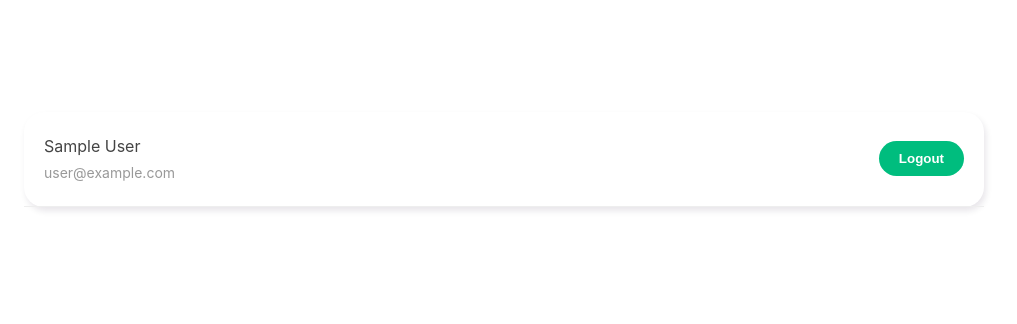
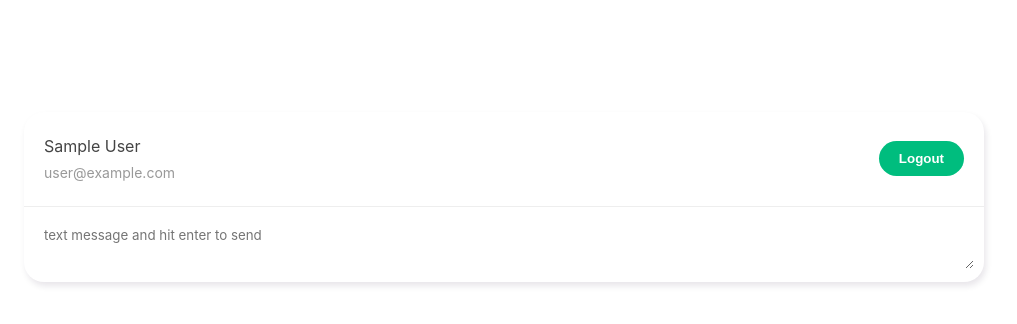
Before and after one commit to MadThura/live-chat-room, a Vue app: page /chatroom in a window 1280 px wide. Shown: the top 324 px of the page, without its empty margins (136-1153 px from the left). Built offline with nearby package versions, Linux system fonts and the light colour scheme; no server answers; sample sign-in values are in the browser's storage.

Commit message:
create new chat form

```diff
--- /dev/null
+++ b/src/components/NewChatForm.vue
@@ -0,0 +1,42 @@
+<script setup>
+import getUser from '@/composables/getUser';
+import { serverTimestamp } from 'firebase/firestore';
+import { ref } from 'vue';
+
+let message = ref("");
+let { user } = getUser();
+
+let handleSubmit = () => {
+    let chat = {
+        message: message.value,
+        name: user.value.displayName,
+        created_at: serverTimestamp()
+    }
+    console.log(chat);
+    message.value = "";
+}
+</script>
+
+<template>
+    <form>
+        <textarea placeholder="text message and hit enter to send" v-model="message"
+            @keypress.enter="handleSubmit"></textarea>
+    </form>
+</template>
+
+<style>
+form {
+    margin: 10px;
+}
+textarea {
+    width: 100%;
+    max-width: 100%;
+    margin-bottom: 6px;
+    padding: 10px;
+    box-sizing: border-box;
+    border: 0;
+    border-radius: 20px;
+    font-family: inherit;
+    outline: none;
+}
+</style>
--- a/src/views/Chatroom.vue
+++ b/src/views/Chatroom.vue
@@ -1,5 +1,6 @@
 <script setup>
 import Navbar from '@/components/Navbar.vue';
+import NewChatForm from '@/components/NewChatForm.vue';
 import { watch } from 'vue';
 import getUser from '@/composables/getUser';
 import router from '@/router';
@@ -16,6 +17,7 @@
 <template>
     <div class="container">
         <Navbar></Navbar>
+        <NewChatForm></NewChatForm>
     </div>
 </template>
 
```
